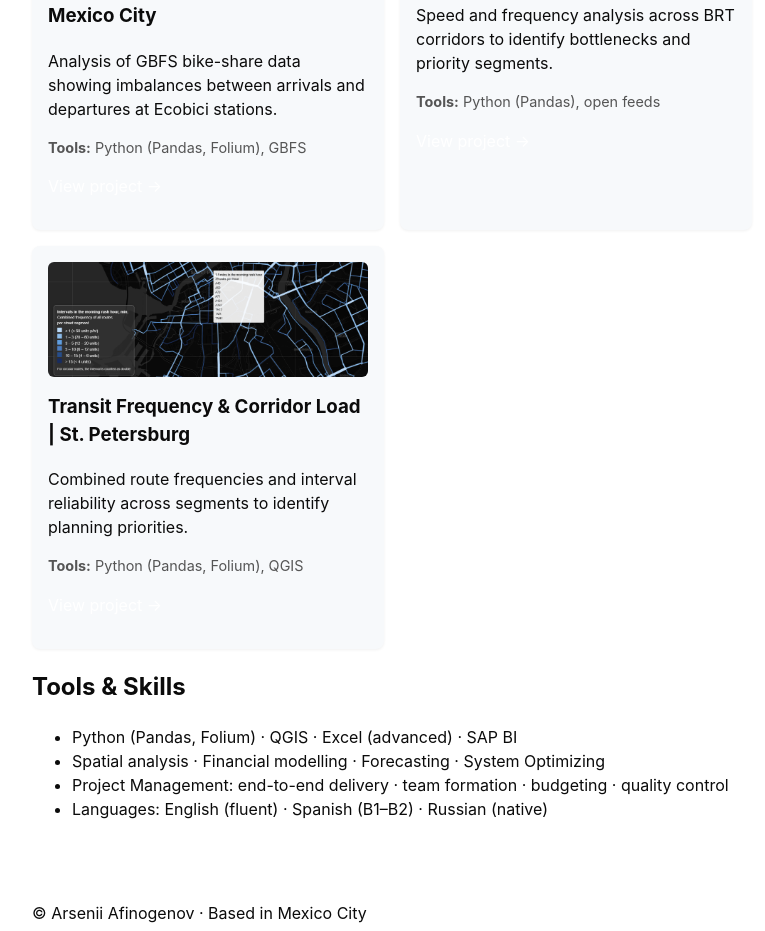
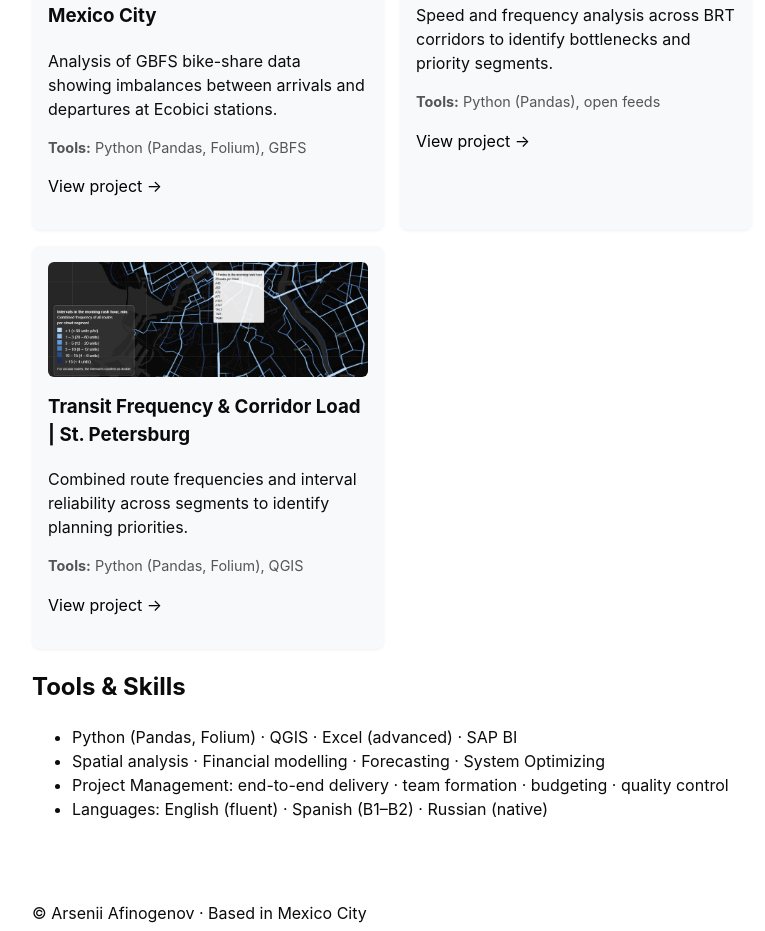
Before and after one commit to ArseniiMX/portfolio, a plain HTML site: page index.html in a window 1280 px wide. Shown: the part 820-1751 px from the top of the page, without its empty margins (248-1013 px from the left). Drawn offline with Linux system fonts and the light colour scheme.

Commit message:
styles.css

```diff
--- a/styles.css
+++ b/styles.css
@@ -23,3 +23,9 @@ a {
 a:hover {
     text-decoration: underline;
 }
+.project-link {
+    color: #000000;
+}
+.project-link:hover {
+    text-decoration: underline;
+}
```
